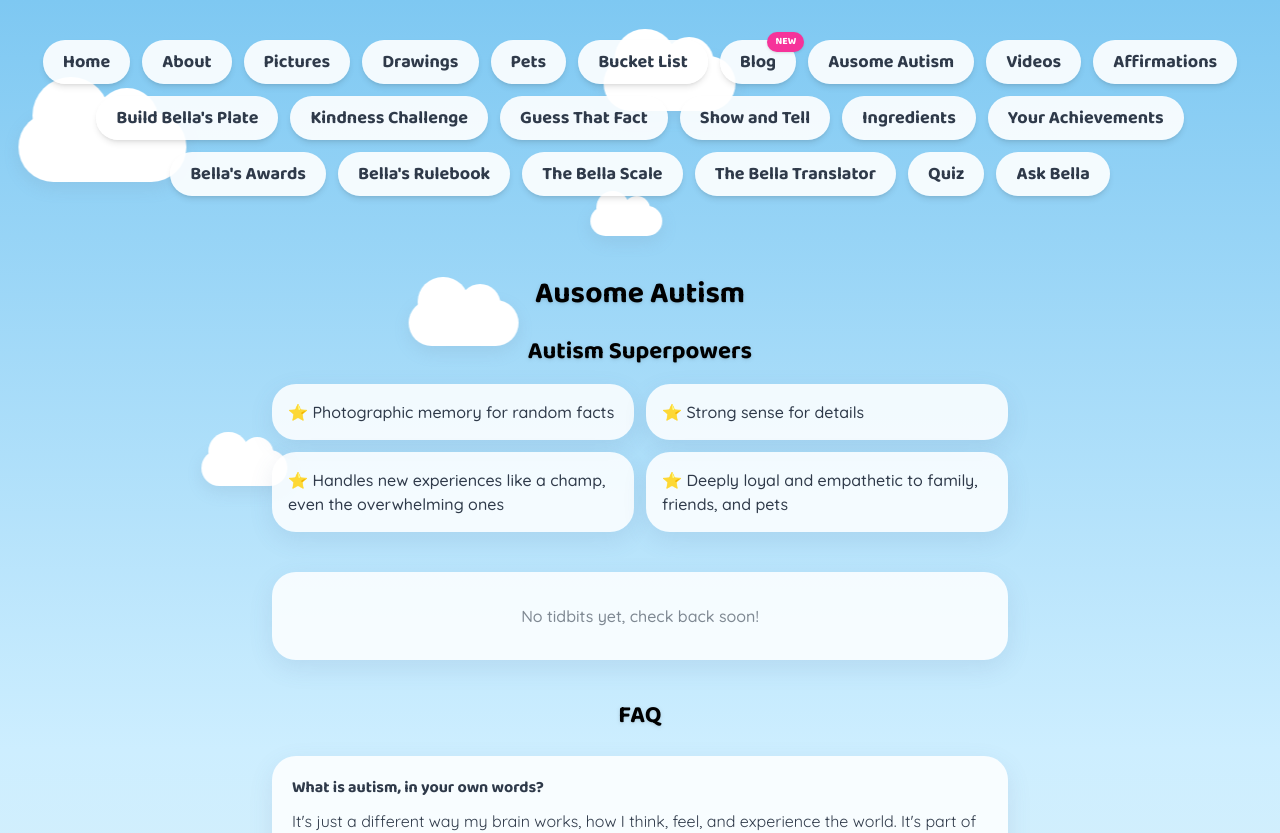
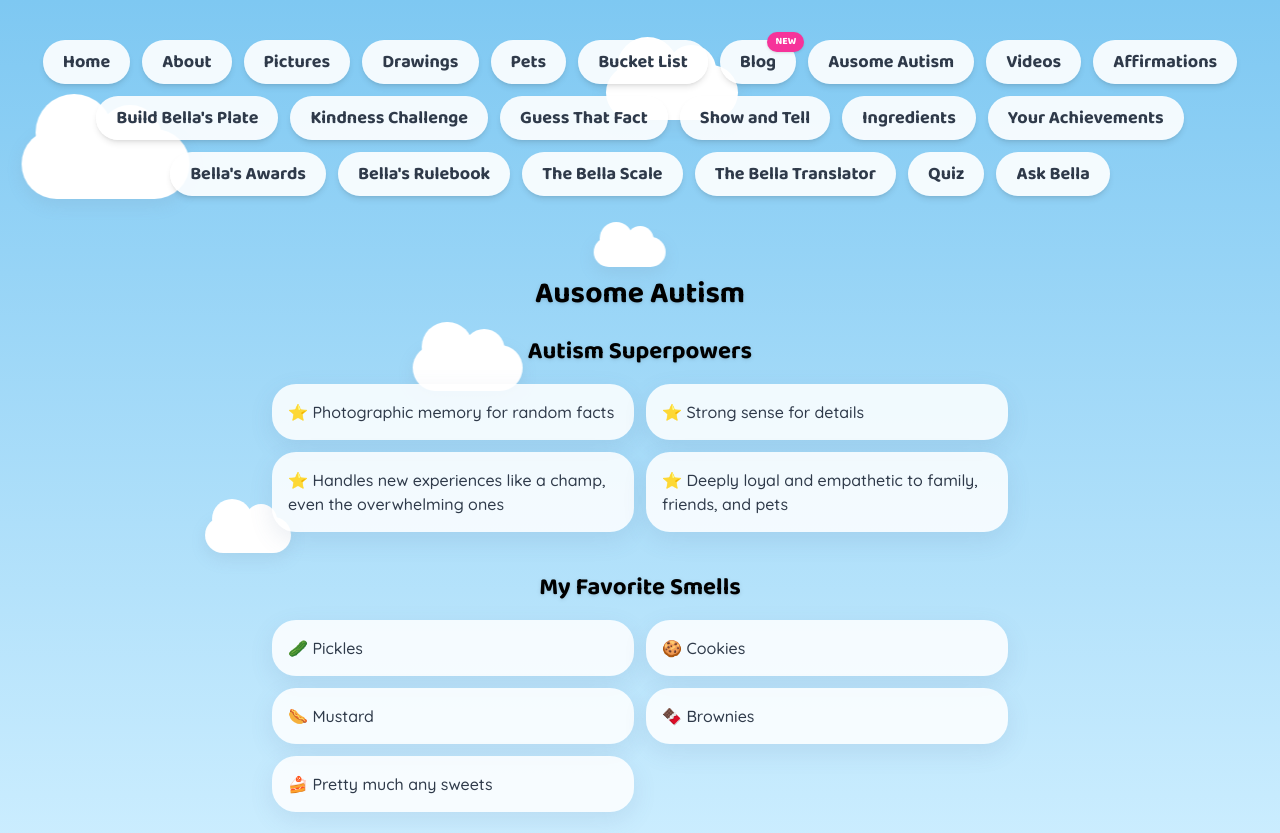
Before and after one commit to gregorylebed-code/bella-website, a Next.js app: page /tidbits in a window 1280 px wide. Shown: the top 833 px of the page. Built offline with nearby package versions, Linux system fonts and the light colour scheme.

Commit message:
Add My Favorite Smells to Ausome Autism page

```diff
--- a/src/app/content.ts
+++ b/src/app/content.ts
@@ -795,6 +795,18 @@ export const autismSuperpowers: string[] = [
 ];
 
 // -----------------------------
+// MY FAVORITE SMELLS
+// Sensory-positive list, balances the sensory dislikes in the FAQ below.
+// -----------------------------
+export const favoriteSmells: { emoji: string; smell: string }[] = [
+  { emoji: "🥒", smell: "Pickles" },
+  { emoji: "🍪", smell: "Cookies" },
+  { emoji: "🌭", smell: "Mustard" },
+  { emoji: "🍫", smell: "Brownies" },
+  { emoji: "🍰", smell: "Pretty much any sweets" },
+];
+
+// -----------------------------
 // TIDBITS FAQ
 // Common questions people ask, answered in your own words.
 // -----------------------------
--- a/src/app/tidbits/page.tsx
+++ b/src/app/tidbits/page.tsx
@@ -1,7 +1,7 @@
 import Clouds from "../Clouds";
 import NavBar from "../NavBar";
 import EmptyState from "../EmptyState";
-import { tidbits, tidbitsFaq, autismSuperpowers } from "../content";
+import { tidbits, tidbitsFaq, autismSuperpowers, favoriteSmells } from "../content";
 
 export default function TidbitsPage() {
   return (
@@ -25,6 +25,21 @@ export default function TidbitsPage() {
               {autismSuperpowers.map((power) => (
                 <div key={power} className="card p-4 font-medium">
                   ⭐ {power}
+                </div>
+              ))}
+            </div>
+          </div>
+        )}
+
+        {favoriteSmells.length > 0 && (
+          <div className="mb-10">
+            <h3 className="heading-font text-2xl font-bold text-black drop-shadow mb-4 text-center">
+              My Favorite Smells
+            </h3>
+            <div className="grid grid-cols-1 sm:grid-cols-2 gap-3">
+              {favoriteSmells.map((item) => (
+                <div key={item.smell} className="card p-4 font-medium">
+                  {item.emoji} {item.smell}
                 </div>
               ))}
             </div>
```
